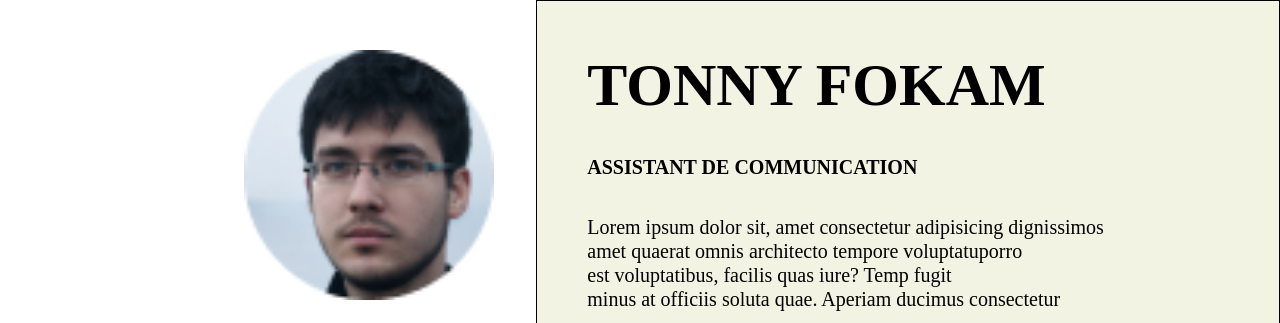
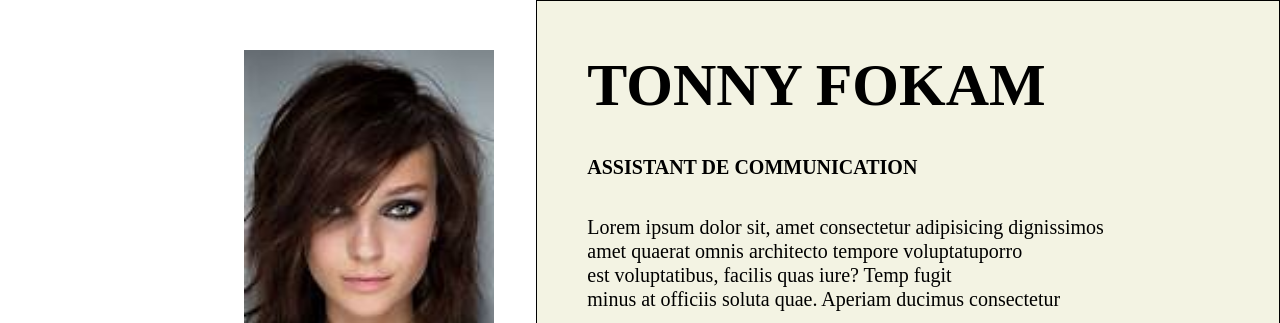
Before and after one commit to TONNY20383/cv-, a plain HTML site: page DEVOIR INCH/index.html in a window 1280 px wide. Shown: the top 323 px of the page. Drawn offline with Linux system fonts and the light colour scheme.

Commit message:
Add files via upload

```diff
--- a/DEVOIR INCH/index.html
+++ b/DEVOIR INCH/index.html
@@ -11,7 +11,7 @@
         <div class="grandblock">
             <div class="gauche">
                 <div class="photo">
-                    <img src="images/Ellipse 22.png" alt="ma photo">
+                    <img src="images/th.jpeg" alt="ma photo">
                 </div>
                 <br>
                 <div class="block1">
--- a/DEVOIR INCH/styles.css
+++ b/DEVOIR INCH/styles.css
@@ -12,7 +12,7 @@
 }
 .photo img{
     width: 250px;
-    height: 250px;
+    height: 350px;
     margin-left: 50%;
 }
 .block1 h1,.block3 h3{
```
Also changed, not shown: DEVOIR INCH/images/th.jpeg (added).
